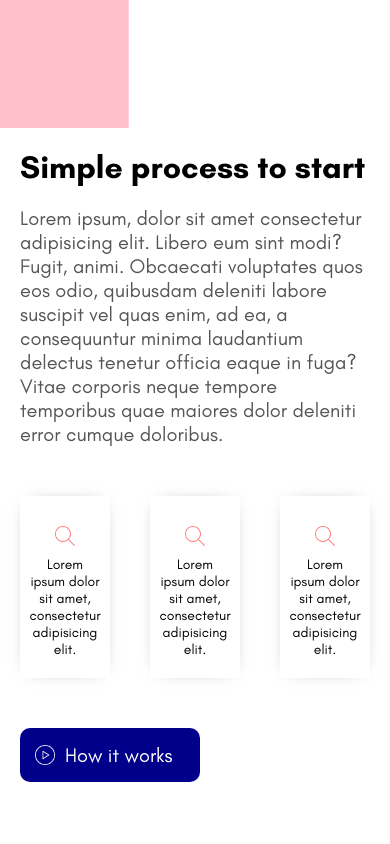
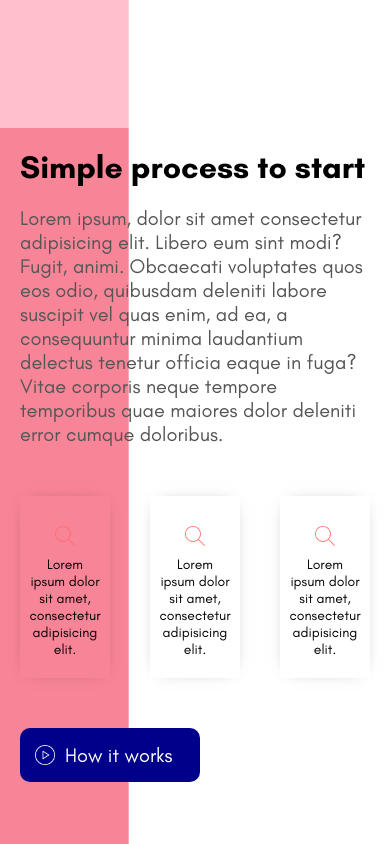
Before and after one commit to phantware/react-website, a React (Create React App) app: page / in a window 390 px wide. Shown: the part 1560-2404 px from the top of the page. Built offline with nearby package versions, Linux system fonts and the light colour scheme.

Commit message:
Services and MiniCard component responsiveness implemented

```diff
--- a/src/App.js
+++ b/src/App.js
@@ -60,7 +60,7 @@ function App() {
       </Container>
       <Container>
         <Service />
-        {smallScreen && <ServiceShape />}
+        {!smallScreen && <ServiceShape />}
       </Container>
       <Container>
         <Price />
```
